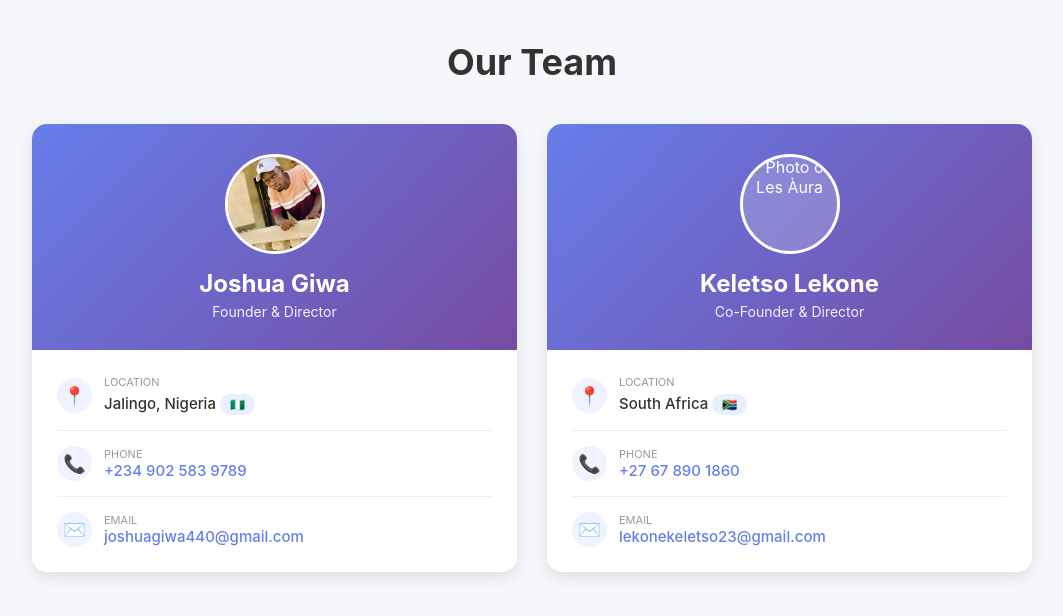
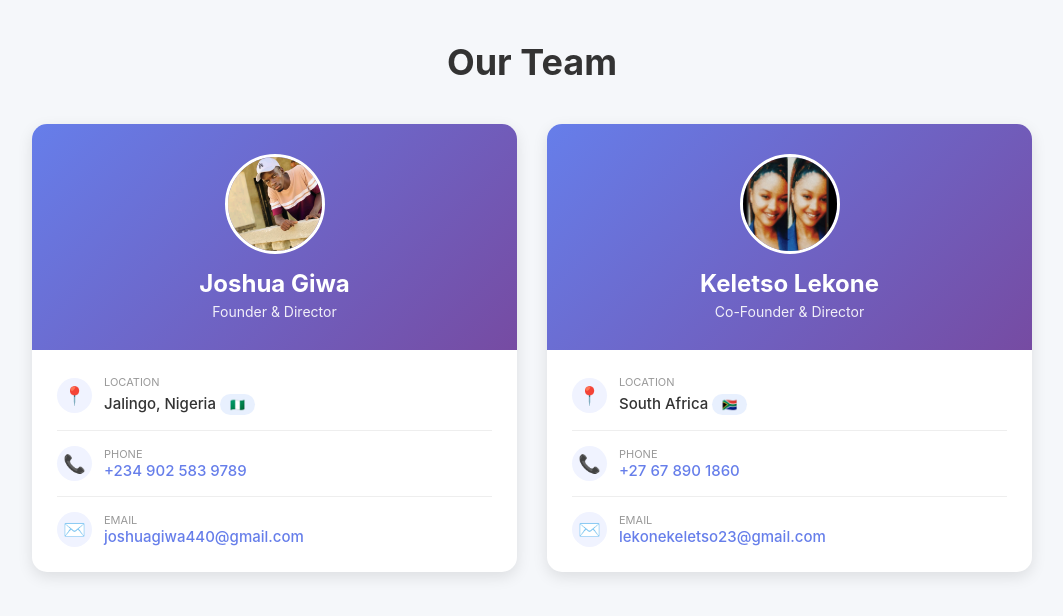
Before and after one commit to gigi-josh/earntesters-, a website: page team.html in a window 1280 px wide. Shown: the whole page, without its empty margins (108-1171 px from the left). Drawn offline with Linux system fonts and the light colour scheme.

Commit message:
Update team.html

```diff
--- a/team.html
+++ b/team.html
@@ -192,7 +192,7 @@
             <!-- Les Àura -->
             <div class="profile-card">
                 <div class="profile-header">
-                    <div class="avatar"><img src="#"alt="Photo of Les Àura"></div>
+                    <div class="avatar"><img src="IMG-20260227-WA0002.jpg" alt="Photo of Les Àura"></div>
                     <h2>Keletso Lekone</h2>
                     <div class="role">Co-Founder & Director</div>
                 </div>
```
